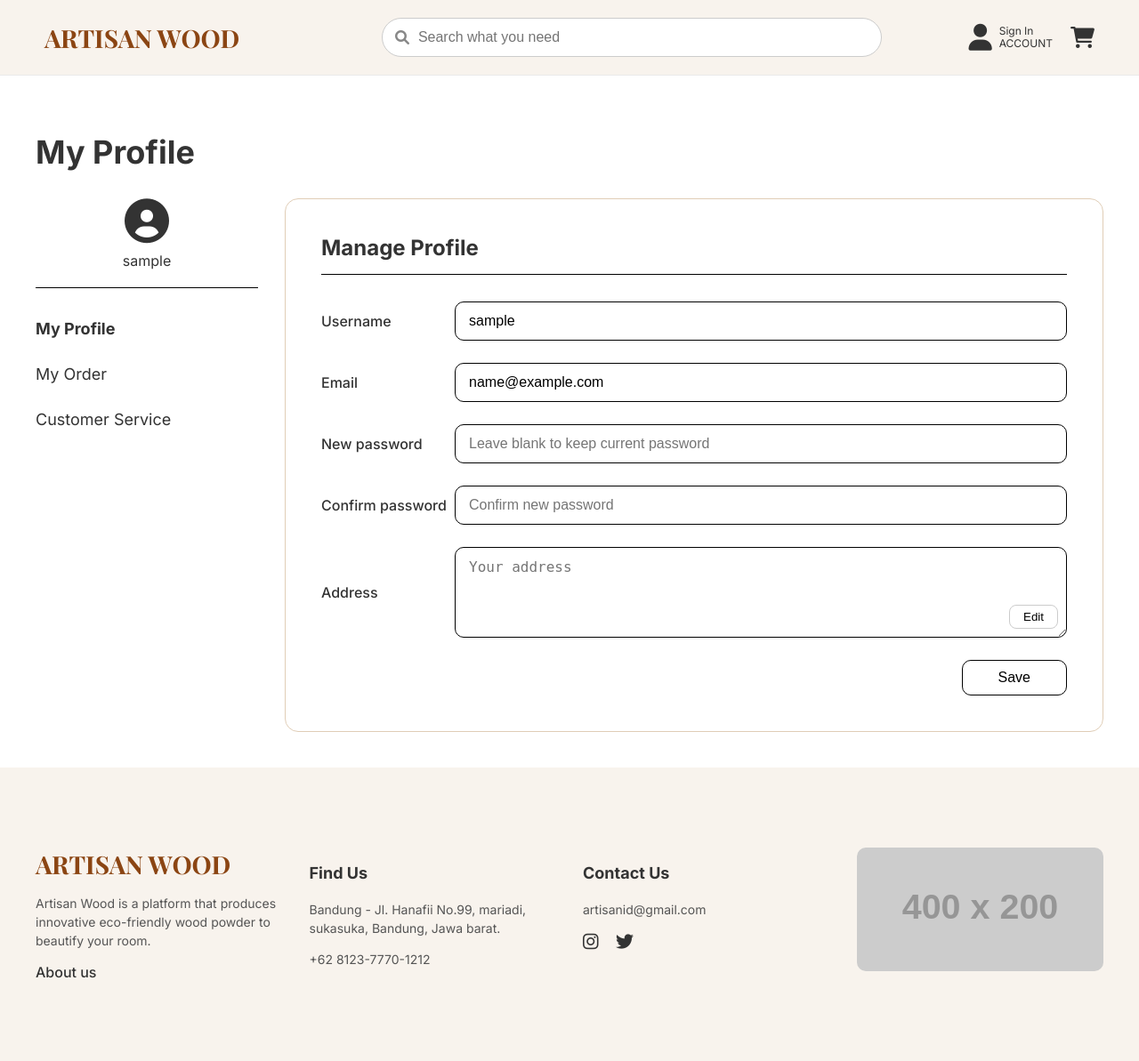
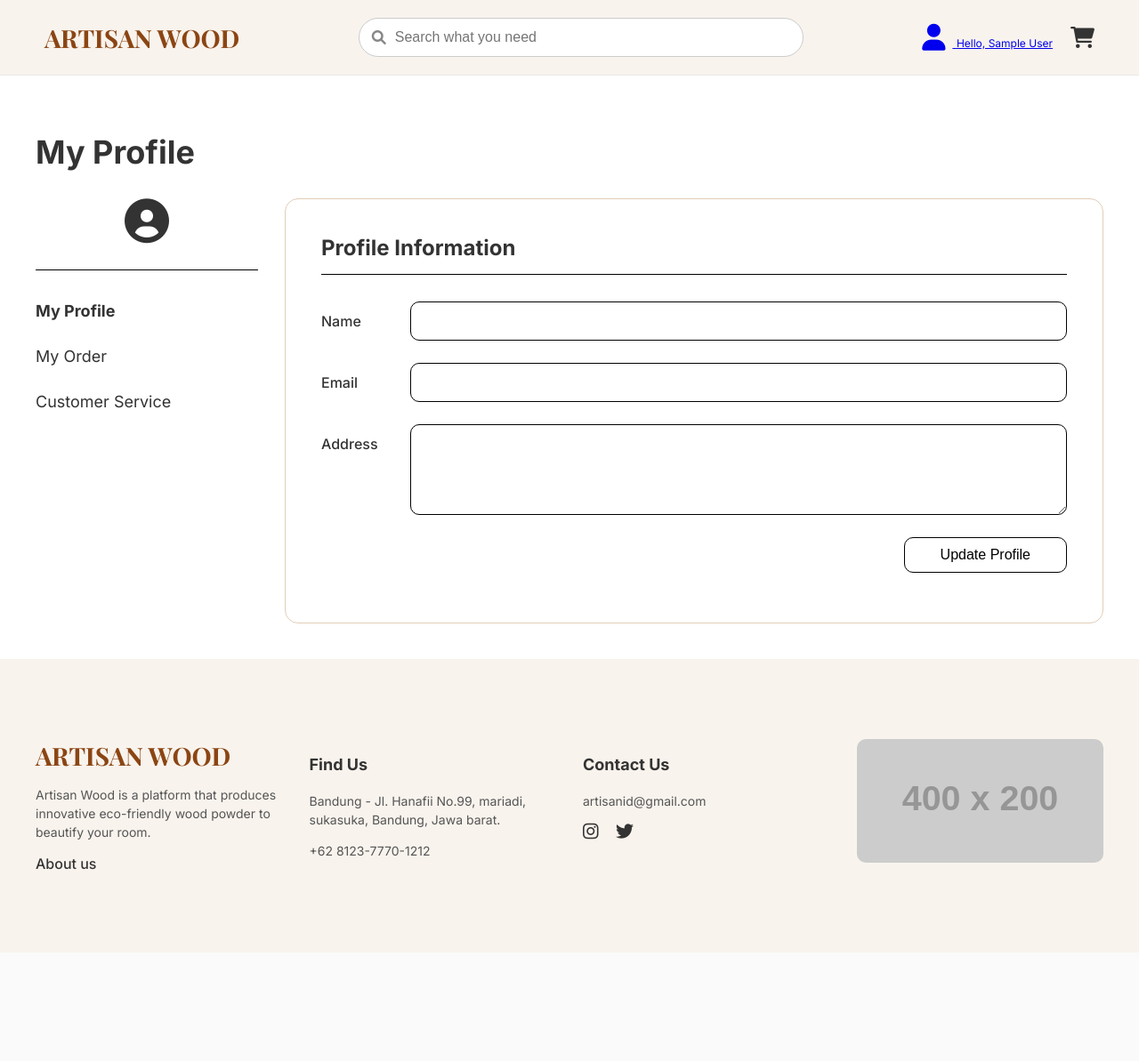
Before and after one commit to juliardimegah/Artisan_Wood, a PHP site: page /profile.php in a window 1280 px wide. Shown: the whole page at 89% size. After the commit the page ends 1071 px from the top, so only its background shows below. Run offline with PHP 8.4, Linux system fonts and the light colour scheme; the visitor is signed in with stand-in values (Sample User, id 1); grey boxes labelled with a size stand in for pictures from a placeholder-image service; data that the repository does not hold is empty; some libraries are stand-ins or nearby versions.

Commit message:
profile fixing

```diff
--- a/admin/messages.php
+++ b/admin/messages.php
@@ -25,7 +25,7 @@
     <table>
         <tr>
             <th>ID</th>
-            <th>Username</th>
+            <th>Name</th>
             <th>Email</th>
             <th>Message</th>
             <th>Date</th>
@@ -37,7 +37,7 @@
         ?>
         <tr>
             <td><?= $row['id'] ?></td>
-            <td><?= htmlspecialchars($row['username']) ?></td>
+            <td><?= htmlspecialchars($row['name']) ?></td>
             <td><?= htmlspecialchars($row['email']) ?></td>
             <td><?= nl2br(htmlspecialchars($row['message'])) ?></td>
             <td><?= $row['created_at'] ?></td>
--- a/header.php
+++ b/header.php
@@ -1,17 +1,61 @@
+<?php
+session_start();
+?>
 <head>
     <link rel="stylesheet" href="./assets/css/style.css">
+    <link rel="stylesheet" href="https://cdnjs.cloudflare.com/ajax/libs/font-awesome/5.15.3/css/all.min.css">
+    <style>
+        .account {
+            position: relative;
+        }
+        .account .dropdown-content {
+            display: none;
+            position: absolute;
+            background-color: #f9f9f9;
+            min-width: 120px;
+            box-shadow: 0px 8px 16px 0px rgba(0,0,0,0.2);
+            z-index: 1;
+            right: 0;
+        }
+        .account:hover .dropdown-content {
+            display: block;
+        }
+        .dropdown-content a {
+            color: black;
+            padding: 10px 15px;
+            text-decoration: none;
+            display: block;
+            text-align: left;
+        }
+        .dropdown-content a:hover {
+            background-color: #f1f1f1;
+        }
+    </style>
 </head>
 <header class="main-header">
-    <div class="logo">ARTISAN WOOD</div>
+    <div class="logo" onclick="window.location.href='index.php'">ARTISAN WOOD</div>
     <div class="search-bar">
         <i class="fas fa-search"></i>
         <input type="text" placeholder="Search what you need">
     </div>
     <div class="user-actions">
-        <a href="signin.php" class="account">
-            <i class="fas fa-user"></i>
-            <span>Sign In<br>ACCOUNT</span>
-        </a>
+        <?php if (isset($_SESSION['user_id'])) : ?>
+            <div class="account">
+                <a href="#">
+                    <i class="fas fa-user"></i>
+                    <span>Hello, <?= htmlspecialchars($_SESSION['name']); ?></span>
+                </a>
+                <div class="dropdown-content">
+                    <a href="profile.php">Profile</a>
+                    <a href="logout.php">Logout</a>
+                </div>
+            </div>
+        <?php else : ?>
+            <a href="signin.php" class="account">
+                <i class="fas fa-user"></i>
+                <span>Sign In<br>ACCOUNT</span>
+            </a>
+        <?php endif; ?>
         <a href="cart.php" class="cart">
             <i class="fas fa-shopping-cart"></i>
         </a>
--- a/profile.php
+++ b/profile.php
@@ -1,74 +1,19 @@
 <?php
-session_start();
 include 'db_connect.php';
+include 'header.php';
 
-// If the user is not logged in, redirect to the login page
 if (!isset($_SESSION['user_id'])) {
-    header('Location: login.php');
+    header("Location: signin.php");
     exit;
 }
 
 $user_id = $_SESSION['user_id'];
-
-// Fetch current user data
-$stmt = $conn->prepare("SELECT username, email, address FROM users WHERE id = ?");
+$stmt = $conn->prepare("SELECT name, email, address FROM users WHERE id = ?");
 $stmt->bind_param("i", $user_id);
 $stmt->execute();
 $result = $stmt->get_result();
 $user = $result->fetch_assoc();
-$stmt->close();
 
-$username = $user['username'];
-$email = $user['email'];
-$address = $user['address'];
-
-// Handle form submission
-if ($_SERVER['REQUEST_METHOD'] === 'POST') {
-    $new_username = $_POST['username'];
-    $new_email = $_POST['email'];
-    $new_password = $_POST['new_password'];
-    $confirm_password = $_POST['confirm_password'];
-    $new_address = $_POST['address'];
-
-    // Basic validation
-    if ($new_password !== $confirm_password) {
-        $error_message = "Passwords do not match.";
-    } else {
-        // Build the query
-        $params = [];
-        $types = "";
-        $sql = "UPDATE users SET username=?, email=?, address=?";
-        $params[] = $new_username;
-        $types .= "sss";
-        $params[] = $new_email;
-        $params[] = $new_address;
-
-        if (!empty($new_password)) {
-            $sql .= ", password=?";
-            $hashed_password = password_hash($new_password, PASSWORD_BCRYPT);
-            $params[] = $hashed_password;
-            $types .= "s";
-        }
-
-        $sql .= " WHERE id=?";
-        $params[] = $user_id;
-        $types .= "i";
-
-        $stmt = $conn->prepare($sql);
-        $stmt->bind_param($types, ...$params);
-
-        if ($stmt->execute()) {
-            $success_message = "Profile updated successfully!";
-            // Refresh user data
-            $username = $new_username;
-            $email = $new_email;
-            $address = $new_address;
-        } else {
-            $error_message = "Failed to update profile. Please try again.";
-        }
-        $stmt->close();
-    }
-}
 ?>
 <!DOCTYPE html>
 <html lang="id">
@@ -78,19 +23,18 @@
     <title>My Profile - Artisan Wood</title>
     <link href="https://fonts.googleapis.com/css2?family=Inter:wght@400;500;700&family=Playfair+Display:wght@700&display=swap" rel="stylesheet">
     <link rel="stylesheet" href="https://cdnjs.cloudflare.com/ajax/libs/font-awesome/6.0.0-beta3/css/all.min.css">
-    <link rel="stylesheet" href="profile.css">
+    <link rel="stylesheet" href="./assets/css/style.css">
 </head>
 <body>
 
-<?php include 'header.php'; ?>
-
 <main class="container">
     <h1>My Profile</h1>
+
     <div class="profile-layout">
         <aside class="sidebar">
             <div class="user-info">
                 <i class="fas fa-user-circle"></i>
-                <span><?= htmlspecialchars($username) ?></span>
+                <span><?= htmlspecialchars($user['name']); ?></span>
             </div>
             <nav>
                 <ul>
@@ -102,44 +46,26 @@
         </aside>
 
         <section class="content">
-            <h2>Manage Profile</h2>
+            <h2>Profile Information</h2>
 
-            <?php if (isset($success_message)): ?>
-                <p class='success-message'><?= $success_message ?></p>
-            <?php endif; ?>
-            <?php if (isset($error_message)): ?>
-                <p class='error-message'><?= $error_message ?></p>
-            <?php endif; ?>
-
-            <form class="profile-form" method="POST" action="">
+            <form class="contact-form" method="POST" action="update-profile.php">
                 <div class="form-group">
-                    <label for="username">Username</label>
-                    <input type="text" id="username" name="username" placeholder="Change username" value="<?= htmlspecialchars($username) ?>">
+                    <label for="name">Name</label>
+                    <input type="text" id="name" name="name" value="<?= htmlspecialchars($user['name']); ?>" required>
                 </div>
 
                 <div class="form-group">
                     <label for="email">Email</label>
-                    <input type="email" id="email" name="email" placeholder="Change email" value="<?= htmlspecialchars($email) ?>">
-                </div>
-
-                <div class="form-group">
-                    <label for="new-password">New password</label>
-                    <input type="password" id="new-password" name="new_password" placeholder="Leave blank to keep current password">
-                </div>
-
-                <div class="form-group">
-                    <label for="confirm-password">Confirm password</label>
-                    <input type="password" id="confirm-password" name="confirm_password" placeholder="Confirm new password">
+                    <input type="email" id="email" name="email" value="<?= htmlspecialchars($user['email']); ?>" required>
                 </div>
 
                 <div class="form-group">
                     <label for="address">Address</label>
-                    <textarea id="address" name="address" rows="4" placeholder="Your address"><?= htmlspecialchars($address) ?></textarea>
-                    <button type="button" class="btn-edit">Edit</button>
+                    <textarea id="address" name="address" rows="4"><?= htmlspecialchars($user['address']); ?></textarea>
                 </div>
 
                 <div class="form-actions">
-                    <button type="submit" class="btn-save">Save</button>
+                    <button type="submit" class="btn-submit">Update Profile</button>
                 </div>
             </form>
         </section>
--- a/server-login.php
+++ b/server-login.php
@@ -11,7 +11,7 @@
         exit;
     }
 
-    $stmt = $conn->prepare("SELECT id, username, password FROM users WHERE email = ?");
+    $stmt = $conn->prepare("SELECT id, name, password FROM users WHERE email = ?");
     $stmt->bind_param("s", $email);
     $stmt->execute();
     $result = $stmt->get_result();
@@ -19,7 +19,7 @@
 
     if ($user && password_verify($password, $user['password'])) {
         $_SESSION['user_id'] = $user['id'];
-        $_SESSION['username'] = $user['username'];
+        $_SESSION['name'] = $user['name'];
         header("Location: index.php");
         exit;
     } else {
```
Also changed, not shown: admin/custom_chat.php (+5 -5 lines), artisan_wood_db.sql (+8 -7 lines), customer-service.php (+8 -9 lines), server-register.php (+4 -4 lines), update-profile.php (added, +39 -0 lines).
